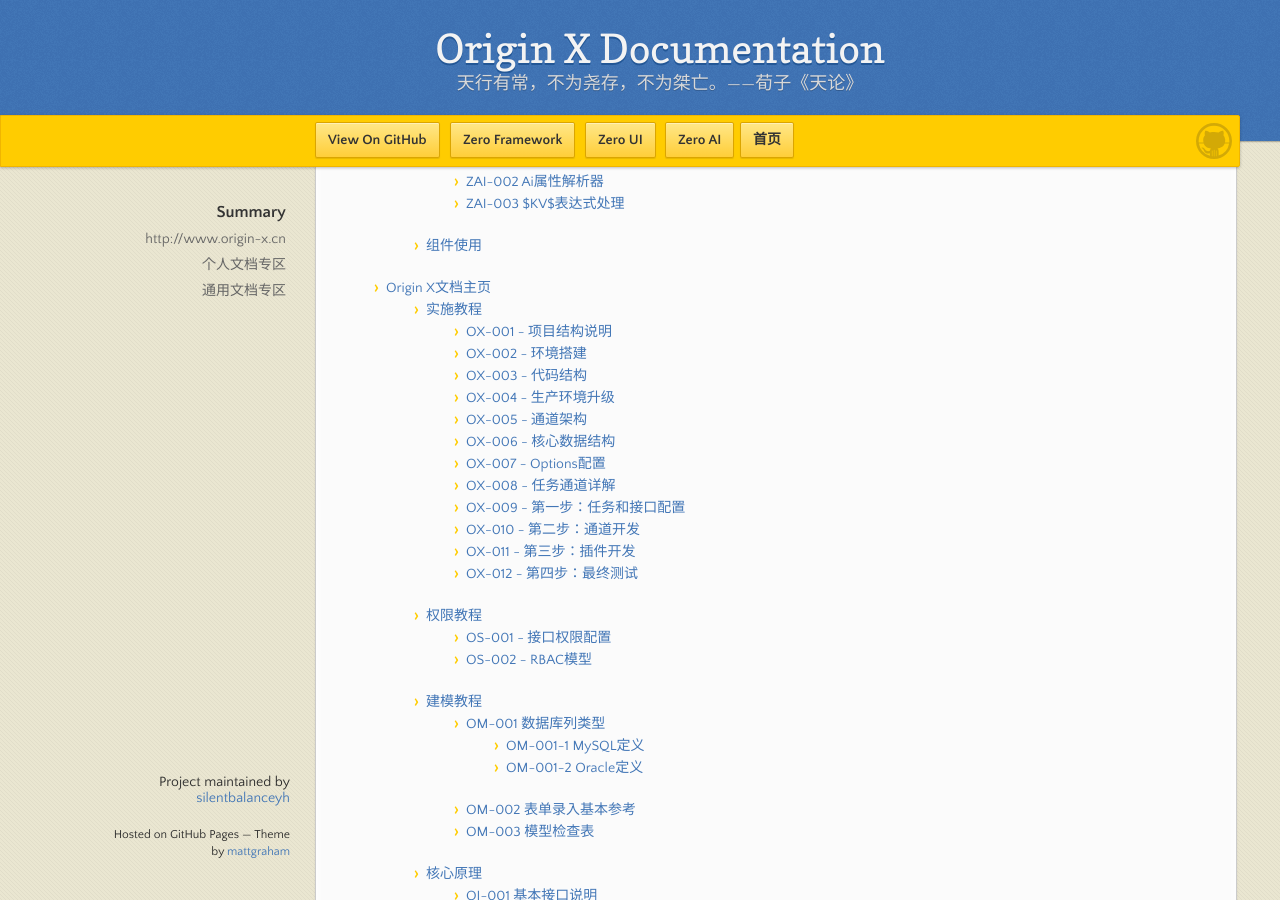
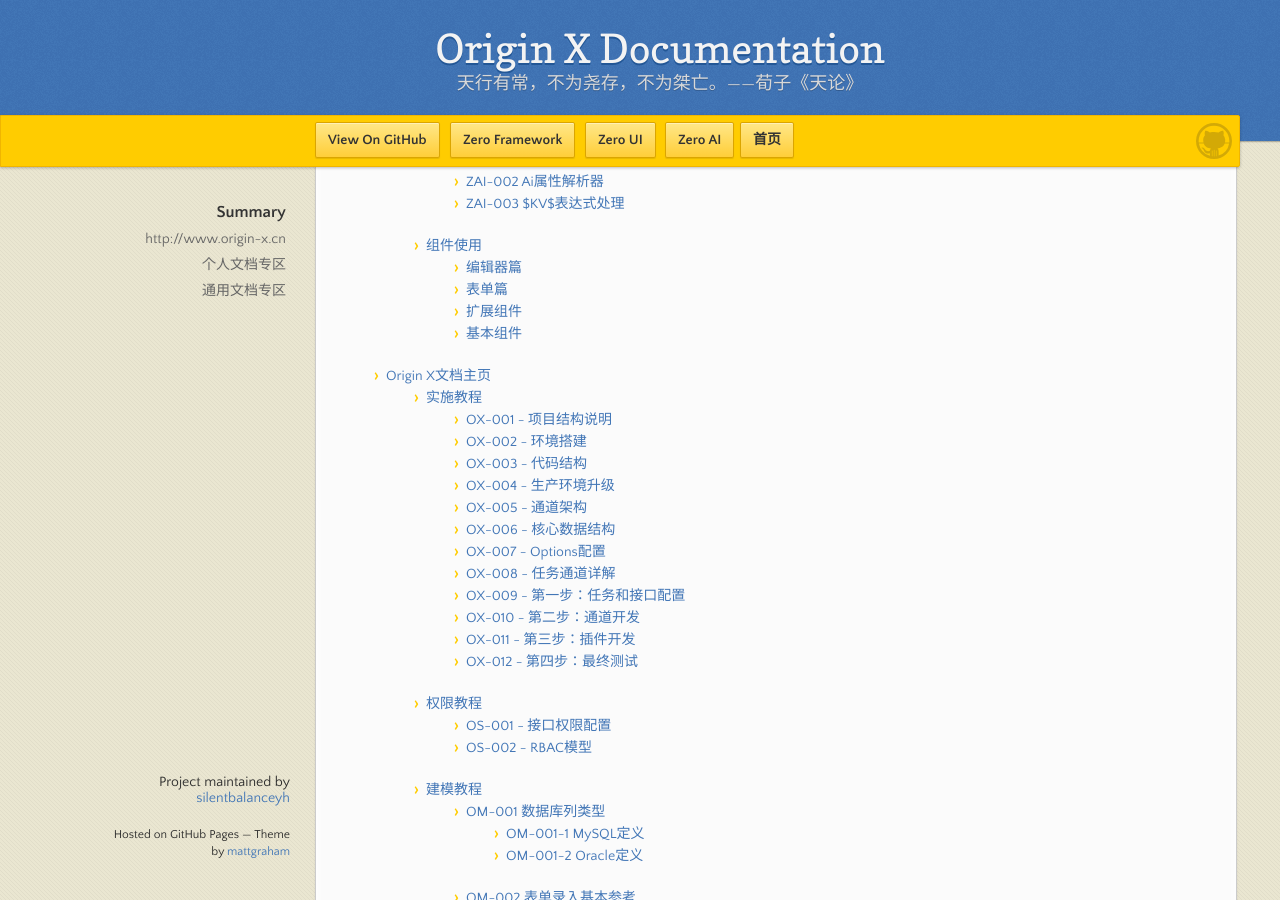
Before and after one commit to silentbalanceyh/mi-kb, a Jekyll site: the page built from SUMMARY.md, in a window 1280 px wide and 900 px high, scrolled down 1664 px. Built offline with Jekyll 4.4.1, drawn with Linux system fonts in a browser that asks for light colours; our own code applies the rules of GitHub Pages for plain Markdown files.

Commit message:
Creates zero-ui/6-zero-uizu-jian-shuo-ming/ji-ben-zu-jian.md
Auto commit by GitBook Editor

```diff
--- a/SUMMARY.md
+++ b/SUMMARY.md
@@ -68,6 +68,10 @@
     * [ZAI-002 Ai属性解析器](zero-ui/5-zero-ui-attribute-analyzer/zai-002-aizhi-neng-shu-xing-jie-xi-qi.md)
     * [ZAI-003 $KV$表达式处理](zero-ui/5-zero-ui-attribute-analyzer/zai-003-kvbiao-da-shi-chu-li.md)
   * [组件使用](zero-ui/6-zero-uizu-jian-shuo-ming.md)
+    * [编辑器篇](zero-ui/6-zero-uizu-jian-shuo-ming/bian-ji-qi-pian.md)
+    * [表单篇](zero-ui/6-zero-uizu-jian-shuo-ming/biao-dan-pian.md)
+    * [扩展组件](zero-ui/6-zero-uizu-jian-shuo-ming/kuo-zhan-zu-jian.md)
+    * [基本组件](zero-ui/6-zero-uizu-jian-shuo-ming/ji-ben-zu-jian.md)
 * [Origin X文档主页](origin-x-engine/main.md)
   * [实施教程](origin-x-engine/1-oxshi-shi-jiao-cheng.md)
     * [OX-001 - 项目结构说明](origin-x-engine/1-oxshi-shi-jiao-cheng/ox-001-hou-duan-xiang-mu-jie-gou.md)
```
Also changed, not shown: zero-ui/6-zero-uizu-jian-shuo-ming/bian-ji-qi-pian.md (added), zero-ui/6-zero-uizu-jian-shuo-ming/biao-dan-pian.md (added), zero-ui/6-zero-uizu-jian-shuo-ming/ji-ben-zu-jian.md (added), zero-ui/6-zero-uizu-jian-shuo-ming/kuo-zhan-zu-jian.md (added).
